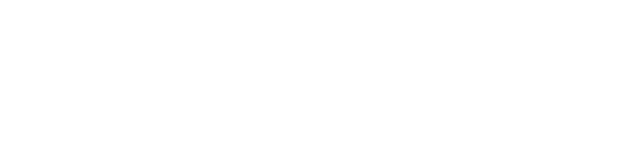
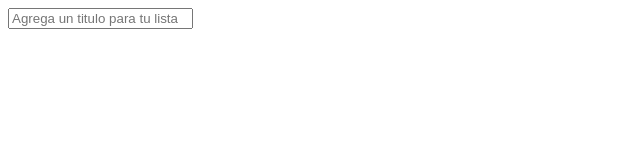
Before and after one commit to danieltrecaman/app-listado, a plain HTML site: page index.html in a window 1280 px wide. Shown: the whole page, without its empty margins (0-640 px from the left). Drawn offline with Linux system fonts and the light colour scheme.

Commit message:
agregado el titulo

```diff
--- a/index.html
+++ b/index.html
@@ -7,6 +7,6 @@
     <title>App-listado</title>
 </head>
 <body>
-
+    <input type="text" placeholder="Agrega un titulo para tu lista"/>
 </body>
 </html>
```
